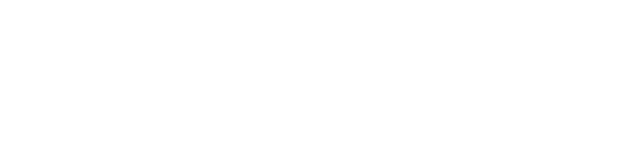
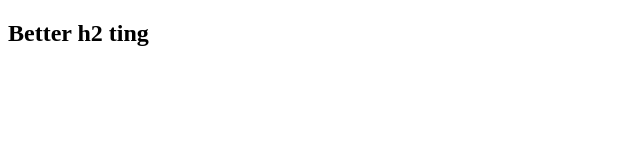
Before and after one commit to AshCoreGaming/LearnSmartGit, a plain HTML site: page index.html in a window 1280 px wide. Shown: the whole page, without its empty margins (0-640 px from the left). Drawn offline with Linux system fonts and the light colour scheme.

Commit message:
Better h2 than the other guy :)

```diff
--- a/index.html
+++ b/index.html
@@ -4,6 +4,6 @@
         <title>Heya :)</title>
     </head>
     <body>
-
+        <h2>Better h2 ting</h2>
     </body>
 </html>
```
